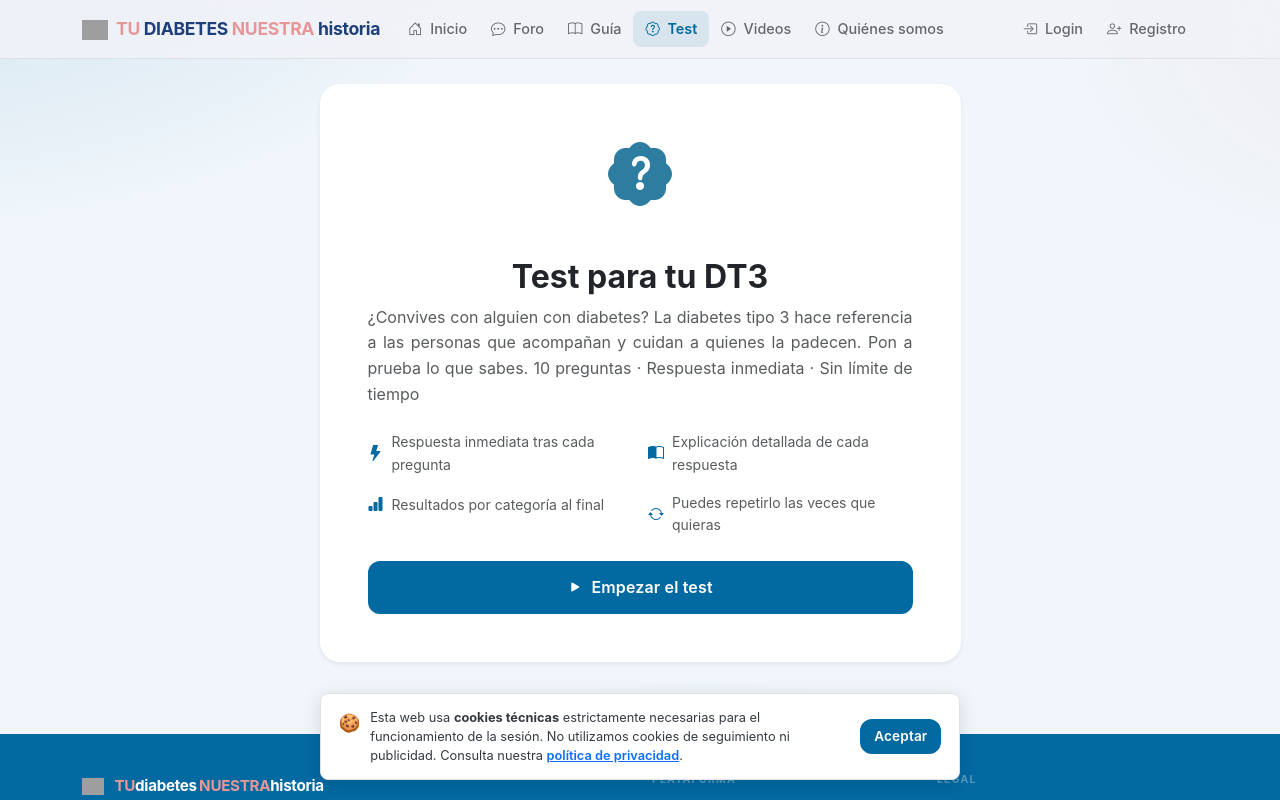
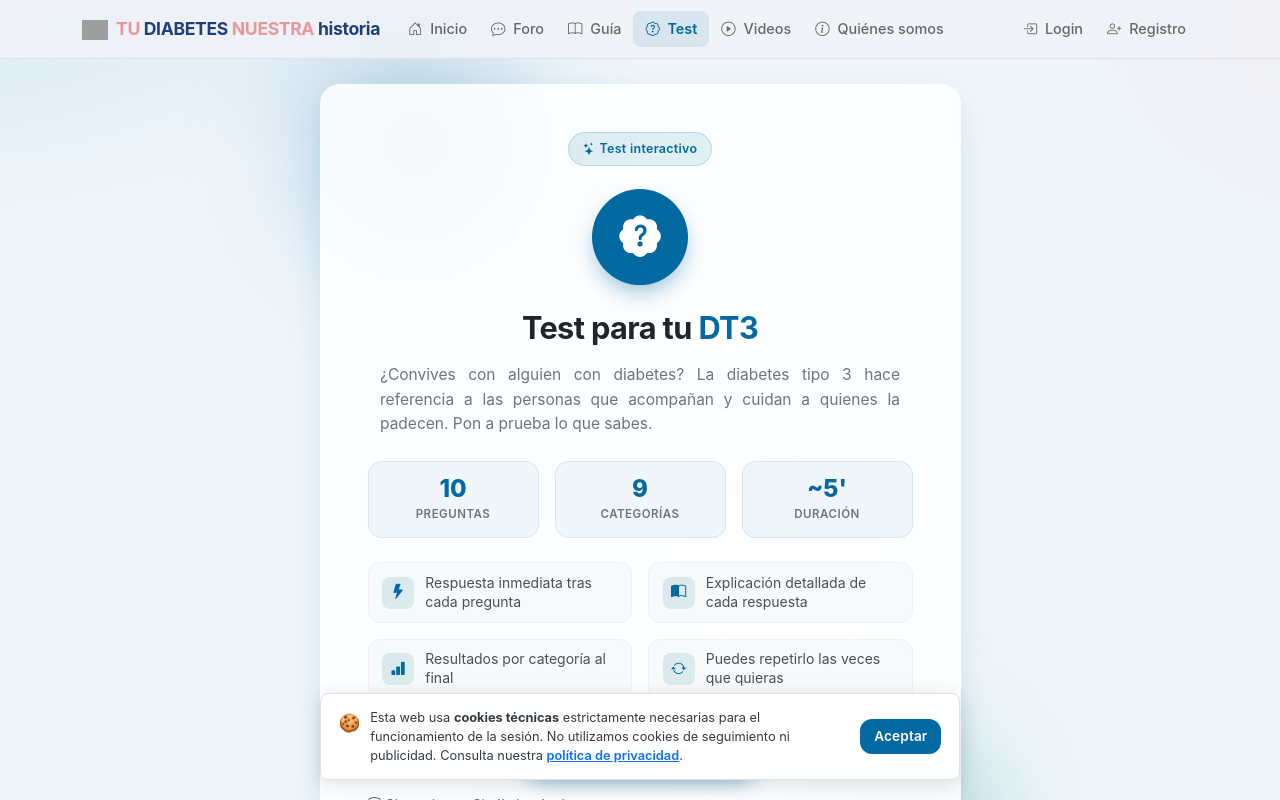
Before and after one commit to ggrauggas/PROYECTO-TDNH, a Vue app in the folder frontend/: page /quiz in a window 1280 px wide. Shown: the top 800 px of the page. Built offline with nearby package versions, Linux system fonts and the light colour scheme; grey boxes are pictures that could not be loaded.

Commit message:
test mejorado

```diff
--- a/frontend/src/views/QuizView.vue
+++ b/frontend/src/views/QuizView.vue
@@ -4,27 +4,78 @@
       <div class="col-lg-7">
 
         <!-- Pantalla de inicio -->
-        <div v-if="phase === 'intro'" class="text-center">
-          <div class="quiz-intro-card card border-0 shadow-sm p-5">
-            <div class="quiz-icon mb-4">
-              <i class="bi bi-patch-question-fill"></i>
+        <div v-if="phase === 'intro'" class="quiz-intro-wrapper text-center">
+          <!-- Formas decorativas de fondo -->
+          <div class="bg-shapes" aria-hidden="true">
+            <span class="shape shape-1"></span>
+            <span class="shape shape-2"></span>
+            <span class="shape shape-3"></span>
+          </div>
+
+          <div class="quiz-intro-card card border-0 p-4 p-md-5">
+            <!-- Badge superior -->
+            <div class="intro-badge mb-4">
+              <i class="bi bi-stars me-1"></i>Test interactivo
             </div>
-            <h2 class="fw-bold mb-2">Test para tu DT3</h2>
-            <p class="text-muted mb-4">
+
+            <!-- Icono con halo -->
+            <div class="quiz-icon-wrap mb-4">
+              <div class="quiz-icon-glow"></div>
+              <div class="quiz-icon">
+                <i class="bi bi-patch-question-fill"></i>
+              </div>
+            </div>
+
+            <h2 class="quiz-title fw-bold mb-3">
+              Test para tu <span class="title-accent">DT3</span>
+            </h2>
+            <p class="quiz-subtitle mb-4">
               ¿Convives con alguien con diabetes? La diabetes tipo 3 hace referencia a las personas que acompañan y cuidan a quienes la padecen. Pon a prueba lo que sabes.
-              {{ questions.length }} preguntas · Respuesta inmediata · Sin límite de tiempo
             </p>
-            <div class="row g-3 mb-4 text-start">
-              <div class="col-6" v-for="tip in introTips" :key="tip.text">
-                <div class="d-flex align-items-center gap-2">
-                  <i :class="`bi ${tip.icon} text-primary`"></i>
-                  <small class="text-muted">{{ tip.text }}</small>
+
+            <!-- Stats -->
+            <div class="intro-stats row g-2 g-md-3 mb-4">
+              <div class="col-4">
+                <div class="stat-card">
+                  <div class="stat-number">{{ questions.length }}</div>
+                  <div class="stat-label">Preguntas</div>
+                </div>
+              </div>
+              <div class="col-4">
+                <div class="stat-card">
+                  <div class="stat-number">{{ categoryCount }}</div>
+                  <div class="stat-label">Categorías</div>
+                </div>
+              </div>
+              <div class="col-4">
+                <div class="stat-card">
+                  <div class="stat-number">~5'</div>
+                  <div class="stat-label">Duración</div>
                 </div>
               </div>
             </div>
-            <button class="btn btn-primary btn-lg px-5" @click="startQuiz">
+
+            <!-- Tips -->
+            <div class="intro-tips row g-3 mb-4 text-start">
+              <div class="col-sm-6" v-for="tip in introTips" :key="tip.text">
+                <div class="tip-item">
+                  <div class="tip-icon">
+                    <i :class="`bi ${tip.icon}`"></i>
+                  </div>
+                  <small>{{ tip.text }}</small>
+                </div>
+              </div>
+            </div>
+
+            <!-- CTA -->
+            <button class="btn-start" @click="startQuiz">
               <i class="bi bi-play-fill me-2"></i>Empezar el test
+              <i class="bi bi-arrow-right ms-2"></i>
             </button>
+
+            <p class="small text-muted mt-3 mb-0">
+              <i class="bi bi-shield-check me-1"></i>Sin registro · Sin límite de tiempo
+            </p>
           </div>
         </div>
 
@@ -319,6 +370,7 @@ export default {
     ];
 
     const currentQ = computed(() => questions[currentIndex.value]);
+    const categoryCount = computed(() => new Set(questions.map(q => q.category)).size);
 
     const getOptionClass = (i) => {
       if (!answered.value) return 'option-default';
@@ -365,9 +417,9 @@ export default {
     const scorePercent = computed(() => (correctCount.value / questions.length) * 100);
     const scoreArc = computed(() => (scorePercent.value / 100) * 314);
     const scoreColor = computed(() => {
-      if (scorePercent.value >= 80) return '#2a9d8f';
-      if (scorePercent.value >= 50) return '#e9c46a';
-      return '#e76f51';
+      if (scorePercent.value >= 80) return '#0d9488';
+      if (scorePercent.value >= 50) return '#f59e0b';
+      return '#ef4444';
     });
 
     const resultEmoji = computed(() => {
@@ -404,7 +456,7 @@ export default {
     return {
       phase, currentIndex, currentQ, questions,
       answered, selectedAnswer, isCorrect, correctCount,
-      letters, introTips,
+      letters, introTips, categoryCount,
       scorePercent, scoreArc, scoreColor,
       resultEmoji, resultTitle, resultMessage, categoryResults,
       getOptionClass, selectAnswer, nextQuestion, startQuiz, restartQuiz
@@ -418,14 +470,228 @@ export default {
   border-radius: 20px !important;
 }
 
+/* === Intro: contenedor + formas decorativas === */
+.quiz-intro-wrapper {
+  position: relative;
+  isolation: isolate;
+}
+
+.bg-shapes {
+  position: absolute;
+  inset: 0;
+  z-index: -1;
+  pointer-events: none;
+
+  .shape {
+    position: absolute;
+    display: block;
+    border-radius: 50%;
+    filter: blur(60px);
+    opacity: 0.5;
+    animation: float 9s ease-in-out infinite;
+  }
+  .shape-1 {
+    width: 280px; height: 280px;
+    top: -60px; left: -60px;
+    background: radial-gradient(circle, var(--color-primary) 0%, transparent 65%);
+  }
+  .shape-2 {
+    width: 240px; height: 240px;
+    bottom: -80px; right: -60px;
+    background: radial-gradient(circle, var(--color-teal) 0%, transparent 65%);
+    animation-delay: -3s;
+  }
+  .shape-3 {
+    width: 180px; height: 180px;
+    top: 50%; right: 15%;
+    background: radial-gradient(circle, var(--color-pink) 0%, transparent 65%);
+    opacity: 0.35;
+    animation-delay: -6s;
+  }
+}
+@keyframes float {
+  0%, 100% { transform: translate(0, 0) scale(1); }
+  50%      { transform: translate(15px, -20px) scale(1.08); }
+}
+
+/* === Intro: tarjeta === */
+.quiz-intro-card {
+  background: rgba(255, 255, 255, 0.85);
+  backdrop-filter: blur(12px);
+  -webkit-backdrop-filter: blur(12px);
+  box-shadow:
+    0 1px 2px rgba(16, 24, 40, 0.04),
+    0 12px 40px -8px rgba(3, 105, 161, 0.18);
+  animation: introIn 0.55s cubic-bezier(.22,.61,.36,1);
+}
+@keyframes introIn {
+  from { opacity: 0; transform: translateY(20px); }
+  to   { opacity: 1; transform: translateY(0); }
+}
+
+/* Badge superior */
+.intro-badge {
+  display: inline-flex;
+  align-items: center;
+  align-self: center;
+  padding: 6px 14px;
+  font-size: 0.78rem;
+  font-weight: 600;
+  letter-spacing: 0.3px;
+  border-radius: 999px;
+  color: var(--color-primary);
+  background: linear-gradient(135deg, rgba(3, 105, 161, 0.12), rgba(13, 148, 136, 0.12));
+  border: 1px solid rgba(3, 105, 161, 0.18);
+}
+
+/* Icono con halo pulsante */
+.quiz-icon-wrap {
+  position: relative;
+  width: 96px;
+  height: 96px;
+  margin: 0 auto;
+}
+.quiz-icon-glow {
+  position: absolute;
+  inset: 0;
+  border-radius: 50%;
+  background: radial-gradient(circle, rgba(3, 105, 161, 0.35) 0%, transparent 70%);
+  animation: pulse 2.4s ease-in-out infinite;
+}
 .quiz-icon {
-  font-size: 4rem;
-  color: #2c7da0;
-  animation: bounce 1s infinite alternate;
+  position: relative;
+  width: 96px;
+  height: 96px;
+  border-radius: 50%;
+  background: var(--color-primary);
+  color: white;
+  font-size: 2.6rem;
+  display: flex;
+  align-items: center;
+  justify-content: center;
+  box-shadow: 0 10px 24px -6px rgba(3, 105, 161, 0.5);
+  animation: bounce 2.2s ease-in-out infinite alternate;
+}
+@keyframes pulse {
+  0%, 100% { transform: scale(1);   opacity: 0.7; }
+  50%      { transform: scale(1.25); opacity: 0.35; }
 }
 @keyframes bounce {
   from { transform: translateY(0); }
-  to   { transform: translateY(-8px); }
+  to   { transform: translateY(-6px); }
+}
+
+/* Título */
+.quiz-title {
+  font-size: clamp(1.6rem, 2.4vw, 2.1rem);
+  letter-spacing: -0.02em;
+}
+.title-accent {
+  color: var(--color-primary);
+}
+.quiz-subtitle {
+  color: #6c757d;
+  font-size: 0.97rem;
+  max-width: 520px;
+  margin-left: auto;
+  margin-right: auto;
+  line-height: 1.6;
+}
+
+/* Stats */
+.stat-card {
+  padding: 0.9rem 0.5rem;
+  border-radius: 14px;
+  background: rgba(3, 105, 161, 0.05);
+  border: 1px solid rgba(3, 105, 161, 0.1);
+  transition: transform 0.2s ease, background 0.2s ease;
+
+  &:hover {
+    transform: translateY(-2px);
+    background: rgba(3, 105, 161, 0.08);
+  }
+
+  .stat-number {
+    font-size: 1.5rem;
+    font-weight: 800;
+    color: var(--color-primary);
+    line-height: 1;
+  }
+  .stat-label {
+    margin-top: 4px;
+    font-size: 0.72rem;
+    font-weight: 600;
+    text-transform: uppercase;
+    letter-spacing: 0.5px;
+    color: #6c757d;
+  }
+}
+
+/* Tips */
+.tip-item {
+  display: flex;
+  align-items: center;
+  gap: 0.7rem;
+  padding: 0.65rem 0.85rem;
+  border-radius: 12px;
+  background: #f8f9fa;
+  border: 1px solid #eef0f2;
+  transition: all 0.2s ease;
+  height: 100%;
+
+  &:hover {
+    background: white;
+    border-color: rgba(3, 105, 161, 0.25);
+    transform: translateX(2px);
+  }
+
+  .tip-icon {
+    flex-shrink: 0;
+    width: 32px;
+    height: 32px;
+    border-radius: 8px;
+    background: linear-gradient(135deg, rgba(3, 105, 161, 0.12), rgba(13, 148, 136, 0.12));
+    color: var(--color-primary);
+    display: flex;
+    align-items: center;
+    justify-content: center;
+    font-size: 0.95rem;
+  }
+  small {
+    color: #495057;
+    line-height: 1.35;
+  }
+}
+
+/* CTA */
+.btn-start {
+  align-self: center;
+  display: inline-flex;
+  align-items: center;
+  justify-content: center;
+  padding: 0.85rem 2.2rem;
+  font-size: 1.05rem;
+  font-weight: 600;
+  color: white;
+  border: none;
+  border-radius: 999px;
+  background: var(--color-primary);
+  box-shadow: 0 8px 20px -4px rgba(3, 105, 161, 0.45);
+  cursor: pointer;
+  transition: background 0.2s ease, transform 0.15s ease, box-shadow 0.2s ease;
+
+  i { transition: transform 0.2s ease; }
+
+  &:hover {
+    background: #025786;
+    transform: translateY(-2px);
+    box-shadow: 0 12px 26px -4px rgba(3, 105, 161, 0.55);
+
+    i.bi-arrow-right { transform: translateX(4px); }
+  }
+  &:active {
+    transform: translateY(0);
+  }
 }
 
 .option-btn {
@@ -436,7 +702,7 @@ export default {
   transition: all 0.15s;
 
   &:hover:not(:disabled) {
-    border-color: #2c7da0;
+    border-color: var(--color-primary);
     background: white;
   }
 
@@ -455,15 +721,15 @@ export default {
   }
 
   &.option-correct {
-    border-color: #2a9d8f !important;
-    background: rgba(42, 157, 143, 0.08) !important;
-    .option-letter { background: #2a9d8f; color: white; }
+    border-color: var(--color-teal) !important;
+    background: rgba(13, 148, 136, 0.08) !important;
+    .option-letter { background: var(--color-teal); color: white; }
   }
 
   &.option-wrong {
-    border-color: #e76f51 !important;
-    background: rgba(231, 111, 81, 0.08) !important;
-    .option-letter { background: #e76f51; color: white; }
+    border-color: #ef4444 !important;
+    background: rgba(239, 68, 68, 0.08) !important;
+    .option-letter { background: #ef4444; color: white; }
   }
 
   &.option-disabled {
@@ -473,8 +739,8 @@ export default {
 
 .explanation {
   border-left: 4px solid;
-  &-correct { border-color: #2a9d8f; background: rgba(42, 157, 143, 0.06); }
-  &-wrong   { border-color: #e76f51; background: rgba(231, 111, 81, 0.06); }
+  &-correct { border-color: var(--color-teal); background: rgba(13, 148, 136, 0.06); }
+  &-wrong   { border-color: #ef4444; background: rgba(239, 68, 68, 0.06); }
 
   p { text-align: justify; }
 }
```
